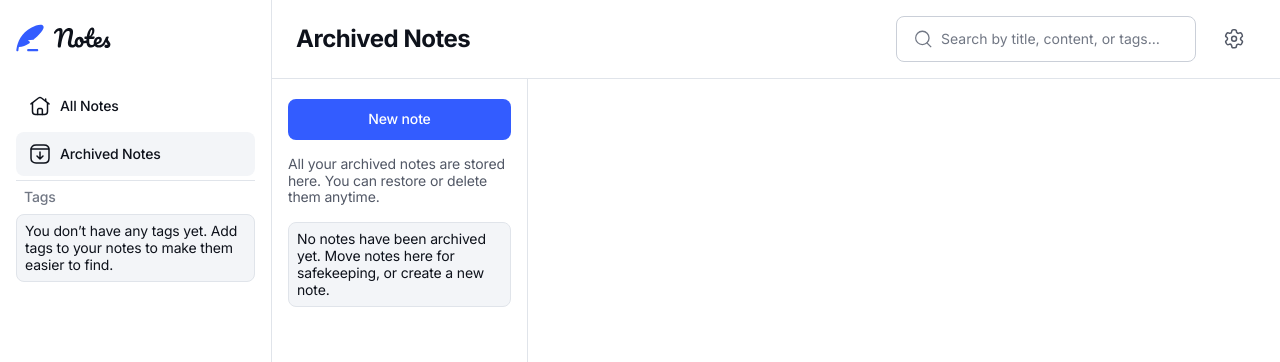
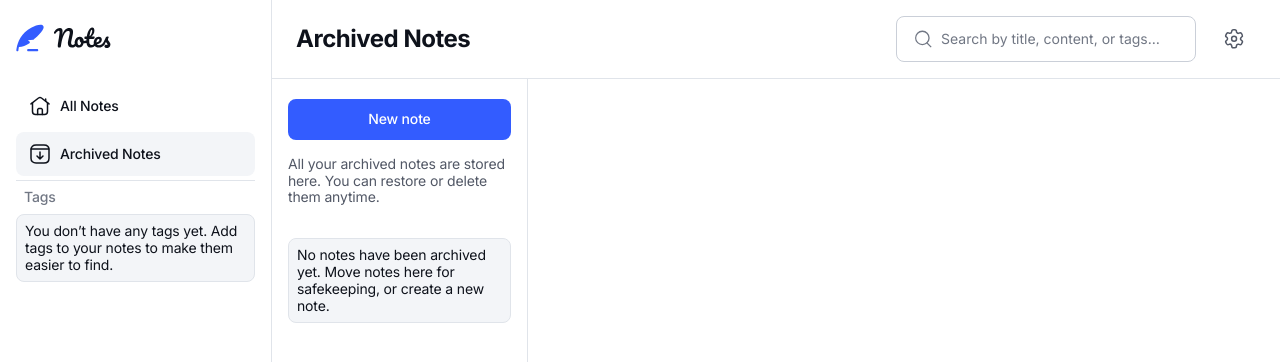
Before and after one commit to vicaleksa/note-taking-web-app, a React app: page /archive in a window 1280 px wide. Shown: the top 362 px of the page. Built offline with nearby package versions, Linux system fonts and the light colour scheme.

Commit message:
remove link wrapper from new note button

```diff
--- a/src/pages/Notes/index.tsx
+++ b/src/pages/Notes/index.tsx
@@ -1,4 +1,4 @@
-import { Link } from 'react-router';
+import { useNavigate } from 'react-router';
 import styles from './style.module.css';
 import FloatingActionButton from '../../components/FloatingActionButton';
 import Alert from '../../components/Alert';
@@ -13,6 +13,8 @@ interface NotesProps {
 }
 
 export default function Notes({ archived }: NotesProps) {
+    const navigate = useNavigate();
+
     const storageNotes = getNotesFromStorage();
 
     let notes: Note[] = [];
@@ -42,12 +44,11 @@ export default function Notes({ archived }: NotesProps) {
         <div className={styles.notesContainer}>
             <h1 className={styles.notesTitle}>{getTitle()}</h1>
             {breakpointType === 'desktop' && (
-                <Link to="/new" className={styles.buttonContainer}>
-                    <Button
-                        variant="primary"
-                        buttonText="New note"
-                    />
-                </Link>
+                <Button
+                    variant="primary"
+                    buttonText="New note"
+                    onClick={() => { navigate('/new'); }}
+                />
             )}
             {archived && (
                 <p className={styles.description}>
--- a/src/pages/Notes/style.module.css
+++ b/src/pages/Notes/style.module.css
@@ -21,6 +21,7 @@
         max-width: 16rem;
         display: flex;
         flex-direction: column;
+        gap: var(--spacing-200);
         height: 100%;
         box-sizing: border-box;
         flex: 1 0;
@@ -32,10 +33,8 @@
         display: none;
     }
 
-    .buttonContainer {
-        display: flex;
-        flex-direction: column;
-        margin-bottom: var(--spacing-200);
+    .description {
+        padding-bottom: 0;
     }
 
     .noteList {
```
